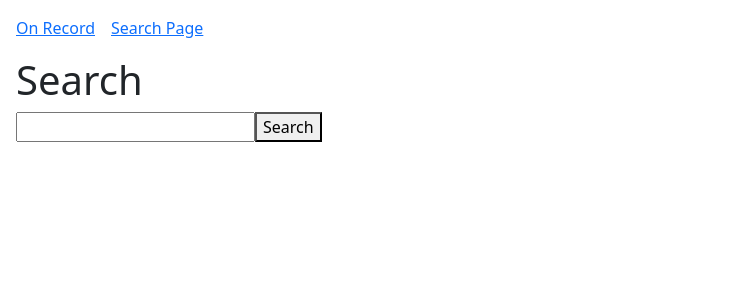
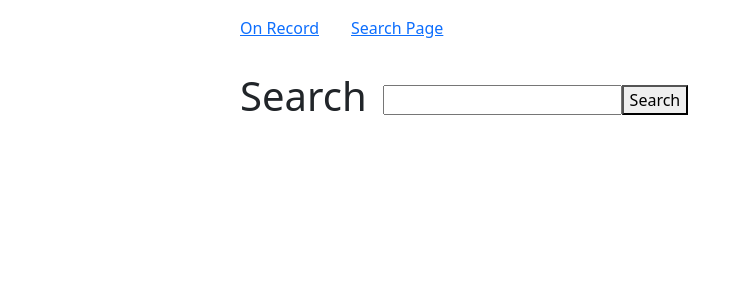
Before and after one commit to JAMESBRADLEY99/on-record-fe, a React (Create React App) app: page /search in a window 1280 px wide. Shown: the top 300 px of the page, without its empty margins (0-735 px from the left). Built offline with nearby package versions, Linux system fonts and the light colour scheme.

Commit message:
styling improvements

```diff
--- a/src/App.css
+++ b/src/App.css
@@ -24,20 +24,49 @@
   color: white;
 }
 
-.custom-navbar {
-  display: flex;
-  gap: 16px; /* space between links */
-  padding: 16px;
-}
-
-
 .App-link {
   color: #61dafb;
 }
 
+.custom-navbar {
+  display: flex;
+  margin-left: auto;
+  margin-right: auto;
+  width: 80%;
+  max-width: 800px;
+  padding: 1rem 0rem;
+  gap: 2rem;
+  min-width: 400px;
+}
+
 .main {
-  padding-left: 1rem;
+  padding: 1rem 0rem;
+  margin-left: auto;
+  margin-right: auto;
+  width: 80%;
+  max-width: 800px;
+  min-width: 400px;
 }
+
+.Tracks {
+  padding: 0.5rem 1rem;
+}
+
+.Track {
+  margin: 0;
+}
+
+.albumArt {
+  width: 70%;
+}
+
+.searchBar {
+  display: flex;
+  align-items: center;
+  justify-content: left;
+  gap: 1rem;
+}
+
 
 .artist {
   font-size: 0.8rem;
--- a/src/pages/AlbumPage.js
+++ b/src/pages/AlbumPage.js
@@ -26,11 +26,11 @@ function AlbumPage() {
                 <div className='main'>
                     <h1>{albumData.name}</h1>
                     <h3>{albumData.artist}</h3>
-                    <img src={albumData.album_art} alt={albumData.name}/>
-                    <ol>
+                    <img className='albumArt' src={albumData.album_art} alt={albumData.name}/>
+                    <ol className="Tracks">
                         {albumData.track_listing?.map((track, index) => (
                             <li key={index}>
-                                <p>{track.name}</p>
+                                <p className="Track">{track.name}</p>
                             </li>
                         ))}
                     </ol>
--- a/src/pages/SearchPage.js
+++ b/src/pages/SearchPage.js
@@ -16,6 +16,7 @@ function SearchPage() {
 
   return (
     <div className="main">
+        <div className="searchBar">
           <h1>Search</h1>
           <form onSubmit={handleSearch}>
             <input
@@ -24,6 +25,8 @@ function SearchPage() {
             />
             <button type="submit">Search</button>
           </form>
+        </div>
+
         <ul className="no-bullets">
           {results.map((item, index) => (
             <>
```
Lines whose indentation alone changed are shown as unchanged.
